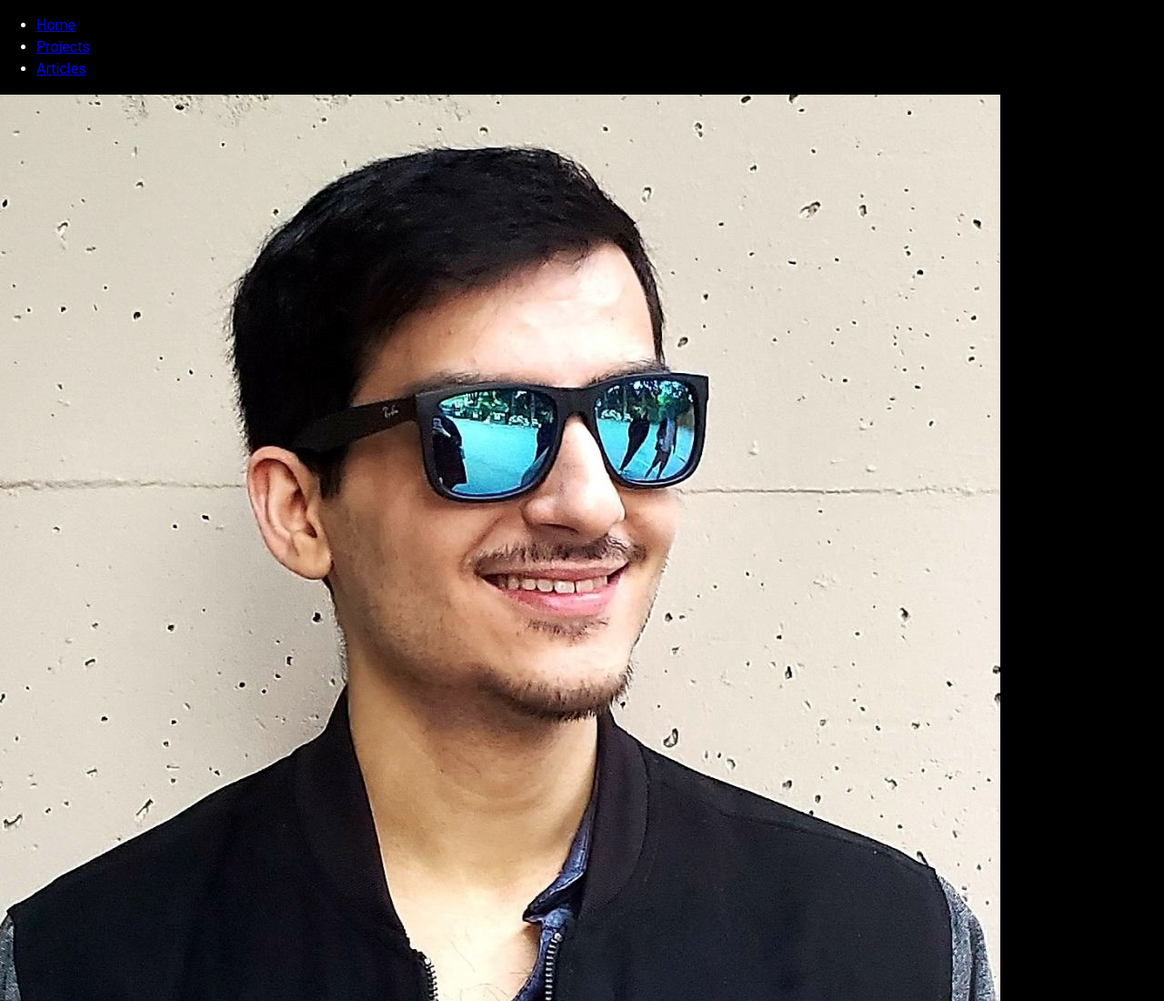
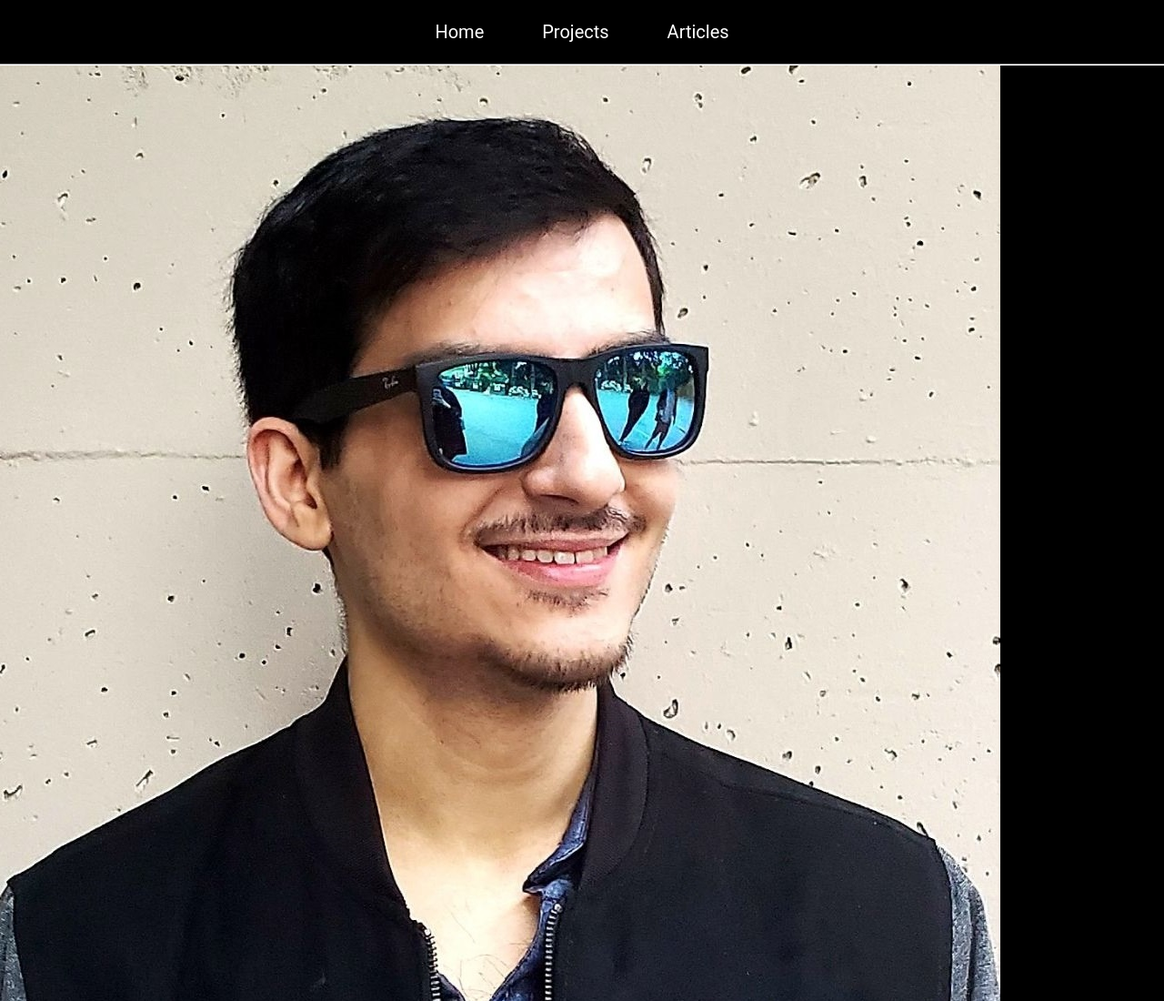
Before and after one commit to SepehrBorji/Portfolio, an Astro site: page / in a window 1280 px wide. Shown: the top 1100 px of the page at 91% size. Built offline with nearby package versions, Linux system fonts and the light colour scheme; Astro itself is replaced by a stand-in of ours.

Commit message:
phase 5a: nav style additions

```diff
--- a/src/components/Nav.astro
+++ b/src/components/Nav.astro
@@ -1,10 +1,36 @@
 ---
 ---
 
-<nav>
-  <ul>
+<nav class="site-nav">
+  <ul class="flex">
     <li><a href="/">Home</a></li>
     <li><a href="/projects">Projects</a></li>
     <li><a href="/articles">Articles</a></li>
   </ul>
 </nav>
+
+<style>
+  .site-nav {
+    background-color: var(--color-bg);
+    border-bottom: 2px groove var(--color-border);
+  }
+
+  .site-nav ul {
+    margin: 0;
+    padding: 0;
+    list-style: none;
+    justify-content: center;
+  }
+
+  .site-nav a {
+    display: block;
+    padding: var(--space-5) var(--space-6);
+    color: var(--color-text);
+    text-decoration: none;
+    font-size: var(--text-lg);
+  }
+
+  .site-nav a:hover {
+    background-color: var(--color-bg-elevated);
+  }
+</style>
--- a/src/styles/global.css
+++ b/src/styles/global.css
@@ -17,7 +17,7 @@
 
   /* Color — extracted from the live site's css/main.css */
   --color-bg: #000000;
-  --color-bg-elevated: rgb(10, 10, 10);
+  --color-bg-elevated: rgb(20, 20, 20);
   --color-overlay: rgba(0, 0, 0, 0.75);
   --color-text: #ffffff;
   --color-text-inverted: #000000;
```
